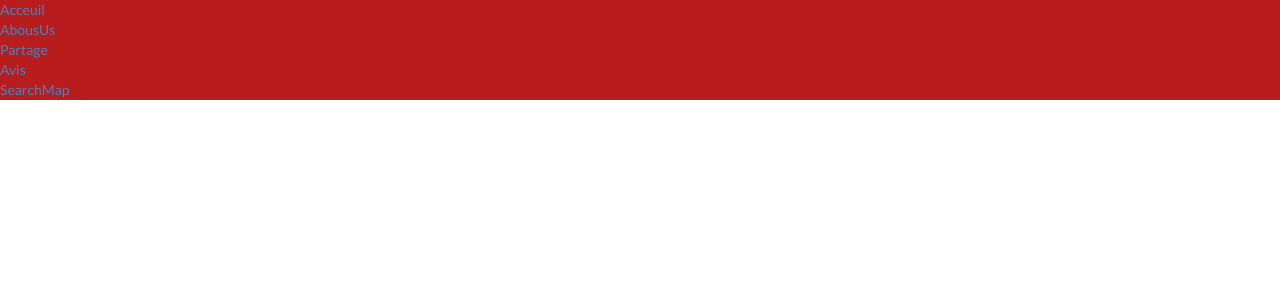
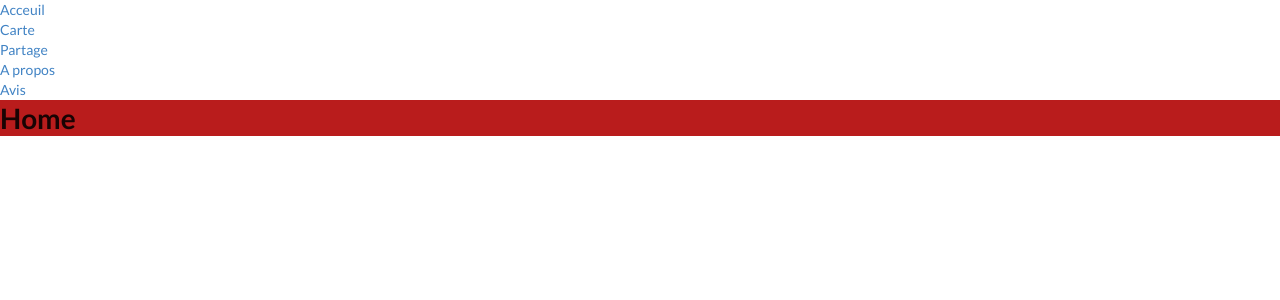
Before and after one commit to WildCodeSchool/lyon-js-sept21-p2-g1-front, a React (Create React App) app: page / in a window 1280 px wide. Shown: the top 300 px of the page. Built offline with nearby package versions, Linux system fonts and the light colour scheme.

Commit message:
update the root

```diff
--- a/src/App.js
+++ /dev/null
@@ -1,20 +0,0 @@
-import { Switch, Route } from 'react-router-dom';
-import AboutUs from './pages/AboutUs';
-import Avis from './pages/Avis';
-import Home from './pages/Home';
-import Share from './pages/Share';
-
-function App() {
-  return (
-    <div>
-      <Switch>
-        <Route exact path="/" component={Home} />
-        <Route path="/Avis" component={Avis} />
-        <Route path="/Share" component={Share} />
-        <Route path="/About" component={AboutUs} />
-      </Switch>
-    </div>
-  );
-}
-
-export default App;
--- /dev/null
+++ b/src/App.jsx
@@ -0,0 +1,26 @@
+import { Switch, Route } from 'react-router-dom';
+import Navbar from './components/Navbar';
+import AboutUs from './pages/AboutUs';
+import Rating from './pages/Rating';
+import Home from './pages/Home';
+import Share from './pages/Share';
+
+function App() {
+  return (
+    <div>
+      <header>
+        <Navbar />
+      </header>
+      <main>
+        <Switch>
+          <Route exact path="/" component={Home} />
+          <Route path="/rating" component={Rating} />
+          <Route path="/share" component={Share} />
+          <Route path="/about" component={AboutUs} />
+        </Switch>
+      </main>
+    </div>
+  );
+}
+
+export default App;
--- a/src/pages/Home.js
+++ b/src/components/Navbar.jsx
@@ -1,9 +1,9 @@
 import React from 'react';
 import { Link } from 'react-router-dom';
 
-function Home() {
+const Navbar = () => {
   return (
-    <div className="bg-red-700">
+    <nav>
       <ul>
         <li>
           <Link exact to="/">
@@ -11,20 +11,23 @@ function Home() {
           </Link>
         </li>
         <li>
-          <Link to="/AboutUs">AbousUs</Link>
+          <Link to="/searchMap">Carte</Link>
         </li>
+
         <li>
-          <Link to="/Share">Partage</Link>
+          <Link to="/share">Partage</Link>
         </li>
+
         <li>
-          <Link to="/Avis">Avis</Link>
+          <Link to="/aboutUs">A propos</Link>
         </li>
+
         <li>
-          <Link to="/SearchMap">SearchMap</Link>
+          <Link to="/rating">Avis</Link>
         </li>
       </ul>
-    </div>
+    </nav>
   );
-}
+};
 
-export default Home;
+export default Navbar;
--- /dev/null
+++ b/src/pages/Home.jsx
@@ -0,0 +1,11 @@
+import React from 'react';
+
+function Home() {
+  return (
+    <div className="bg-red-700">
+      <h1>Home</h1>
+    </div>
+  );
+}
+
+export default Home;
--- a/src/pages/Avis.js
+++ b/src/pages/Rating.jsx
@@ -1,7 +1,7 @@
 import React from 'react';
 
-function Avis() {
+function Rating() {
   return <div> </div>;
 }
 
-export default Avis;
+export default Rating;
```
Also changed, not shown: src/pages/AboutUs.jsx (renamed from src/pages/AboutUs.js), src/pages/SearchMap.jsx (renamed from src/pages/SearchMap.js), src/pages/Share.jsx (renamed from src/pages/Share.js).
